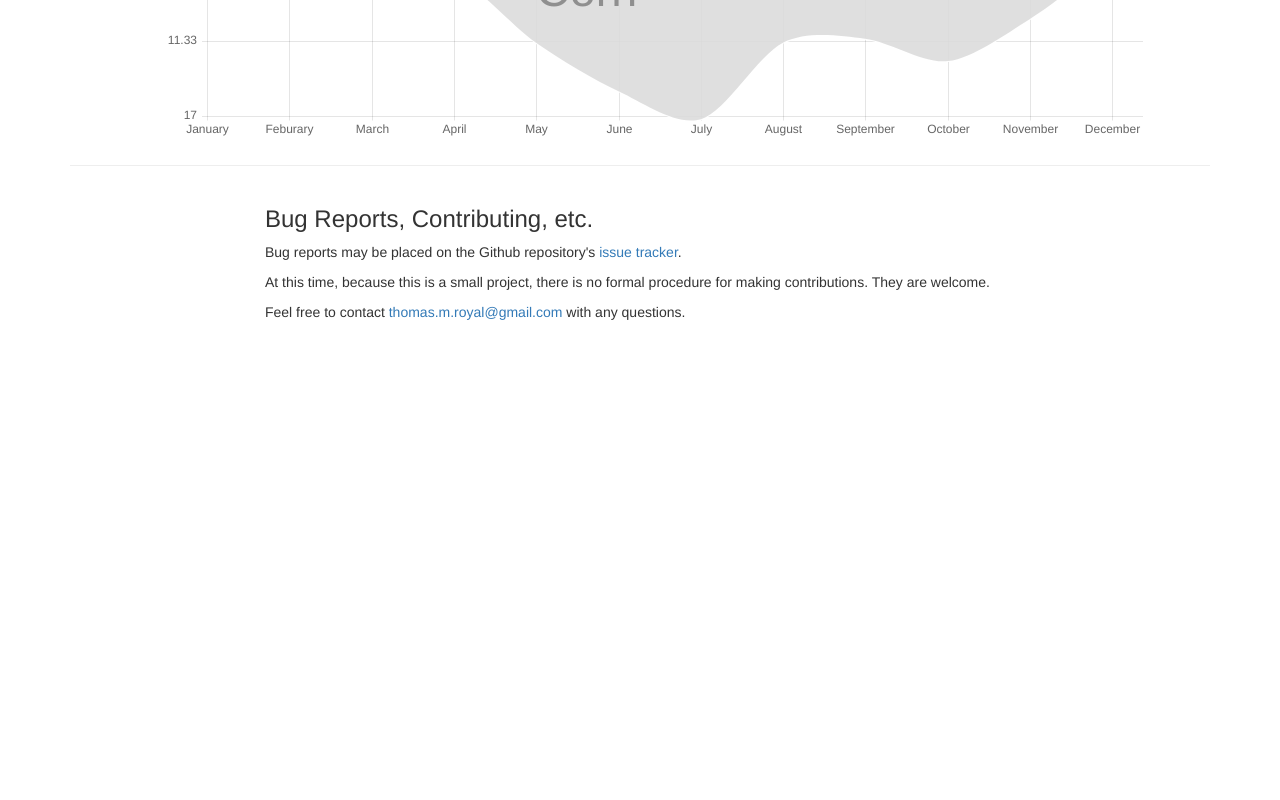
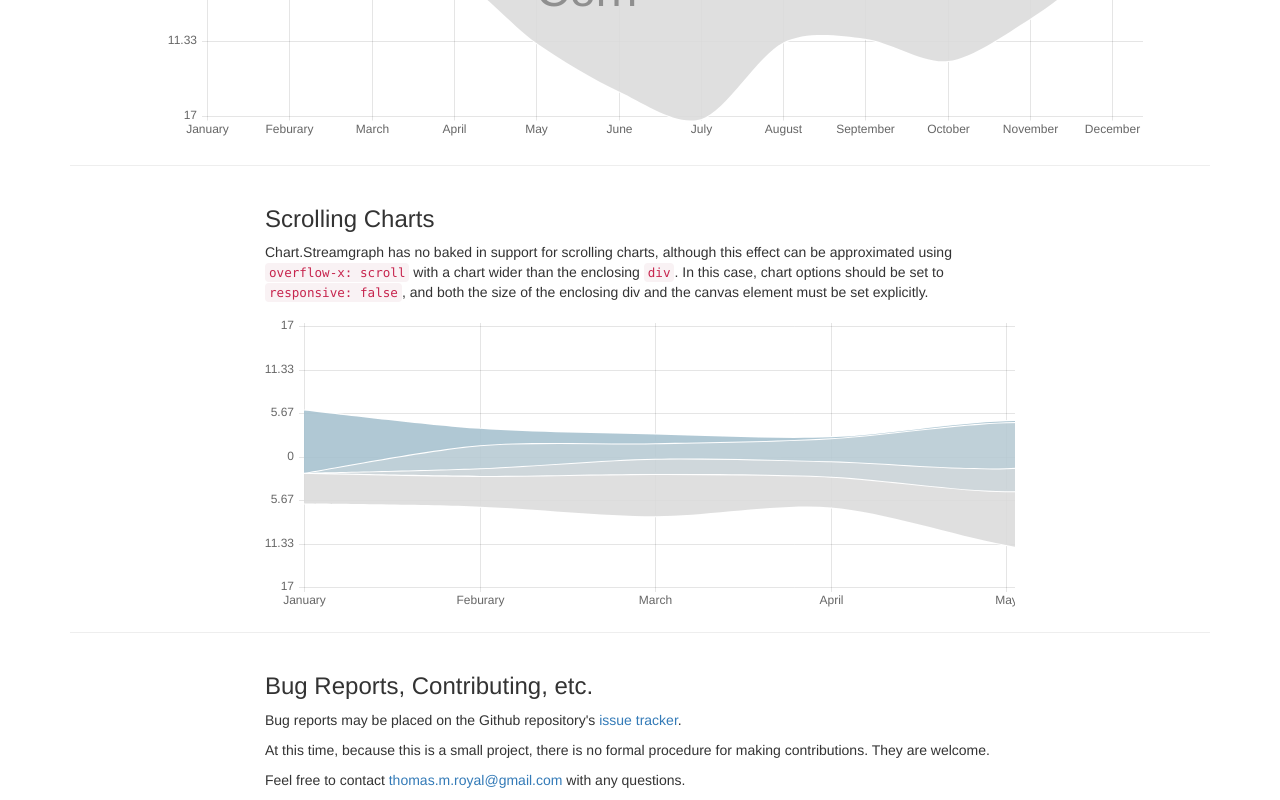
Before and after one commit to tmroyal/Chart.Streamgraph, a plain HTML site: page index.html in a window 1280 px wide. Shown: the part 9962-10762 px from the top of the page. Before the commit the page ends 10294 px from the top, so only its background shows below. Drawn offline with nearby package versions, Linux system fonts and the light colour scheme; animation ran at ten frames a second.

Commit message:
Scrolling div example

```diff
--- a/index.html
+++ b/index.html
@@ -14,8 +14,6 @@
       overflow: auto;
       word-wrap: normal;
       white-space: pre;
-    }
-    canvas {
     }
   </style>
 </head>
@@ -446,6 +444,27 @@ multiTooltipTemplate: "maxHeight: <%= maxHeight %> | sum: <%= sum %> | xLabel: <
 
   <div class="row">
     <div class="col-md-8 col-md-offset-2">
+      <h3>Scrolling Charts</h3>
+      <p>Chart.Streamgraph has no baked in support for scrolling charts, although
+      this effect can be approximated using <code>overflow-x: scroll</code> with a
+      chart wider than the enclosing <code>div</code>. In this case, chart options
+      should be set to <code>responsive: false</code>, and both the size of the enclosing
+      div and the canvas element must be set explicitly.</p>
+    </div>
+  </div>
+
+  <div class="row">
+    <div class="col-md-8 col-md-offset-2">
+      <div style="height: 300px; width: 100%; overflow-x: scroll;">
+        <canvas id="scrollChart" height="300" width="2000"></canvas>
+      </div>
+    </div>
+  </div>
+
+  <hr>
+
+  <div class="row">
+    <div class="col-md-8 col-md-offset-2">
       <h3>Bug Reports, Contributing, etc.</h3>
       <p>Bug reports may be placed on the Github repository's
       <a href="https://github.com/tmroyal/Chart.Streamgraph/issues">
@@ -456,6 +475,7 @@ multiTooltipTemplate: "maxHeight: <%= maxHeight %> | sum: <%= sum %> | xLabel: <
         thomas.m.royal@gmail.com</a> with any questions.</p>
     </div>
   </div>
+
 
 </div>
 
@@ -590,6 +610,8 @@ multiTooltipTemplate: "maxHeight: <%= maxHeight %> | sum: <%= sum %> | xLabel: <
       labelMinimumSize: 35
     });
 
+  var scrollChart = new Chart(ctx('scrollChart')).Streamgraph(sampleData, {responsive: false});
+
 
 })();
 </script>
```
